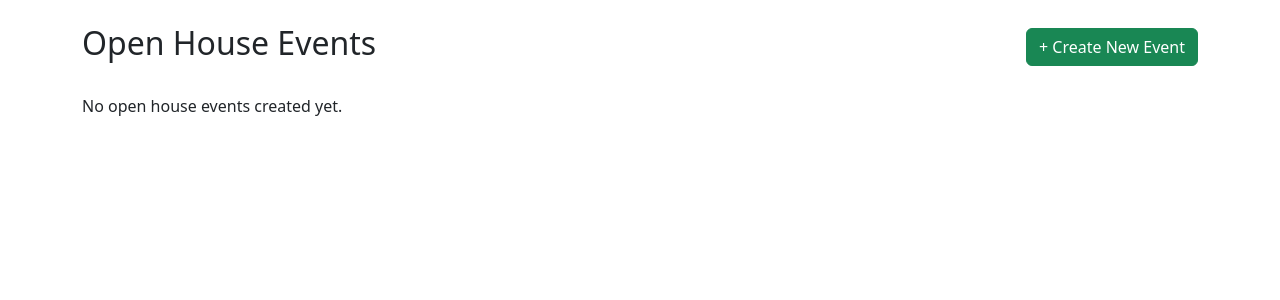
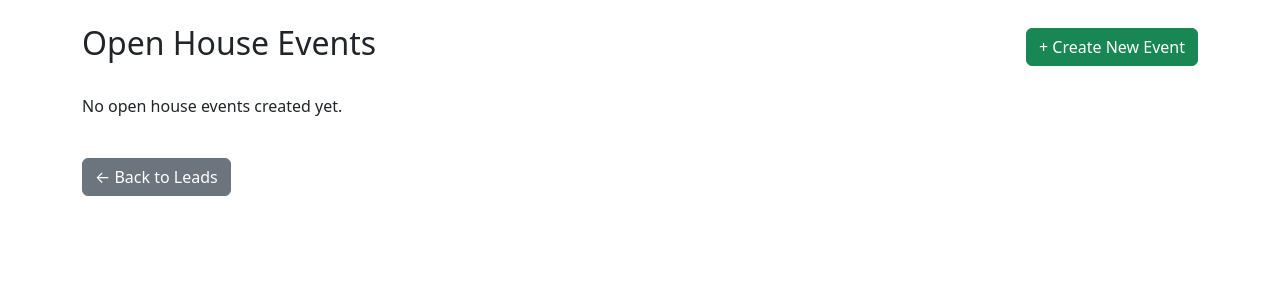
Before and after one commit to PhotisTheo/crm, a Django app: page /open-houses/ in a window 1280 px wide. Shown: the top 300 px of the page. Run offline with Django 5.2, Linux system fonts and the light colour scheme; data that the repository does not hold is empty.

Commit message:
added back button on open house page

```diff
--- a/crm/templates/crm/open_house.html
+++ b/crm/templates/crm/open_house.html
@@ -46,4 +46,5 @@
 {% else %}
   <p>No open house events created yet.</p>
 {% endif %}
+<a href="{% url 'lead_list' %}" class="btn btn-secondary mt-4">← Back to Leads</a>
 {% endblock %}
```
